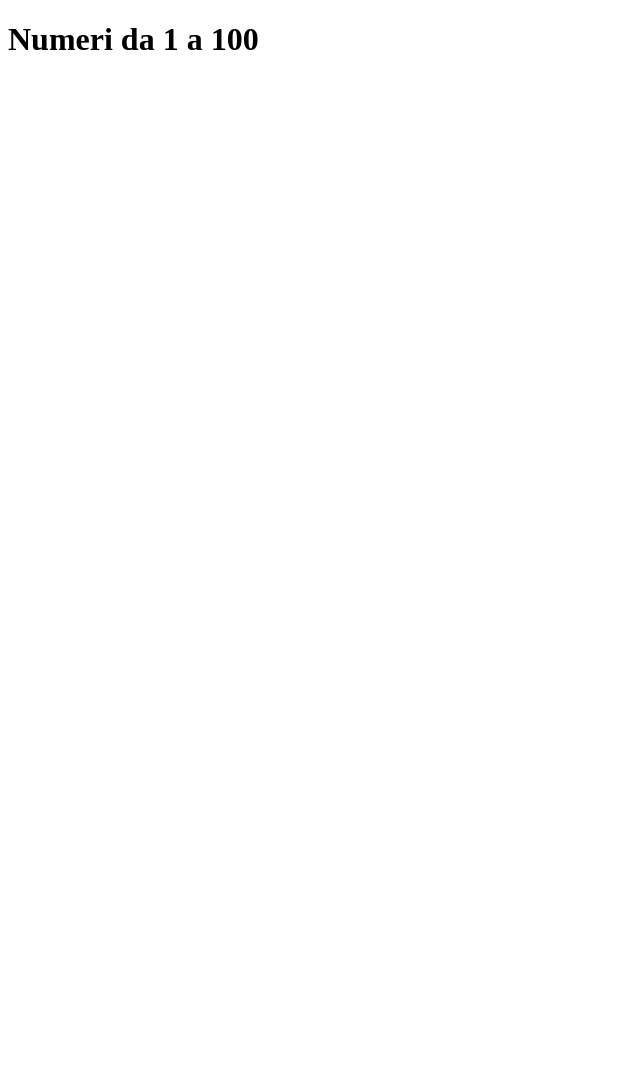
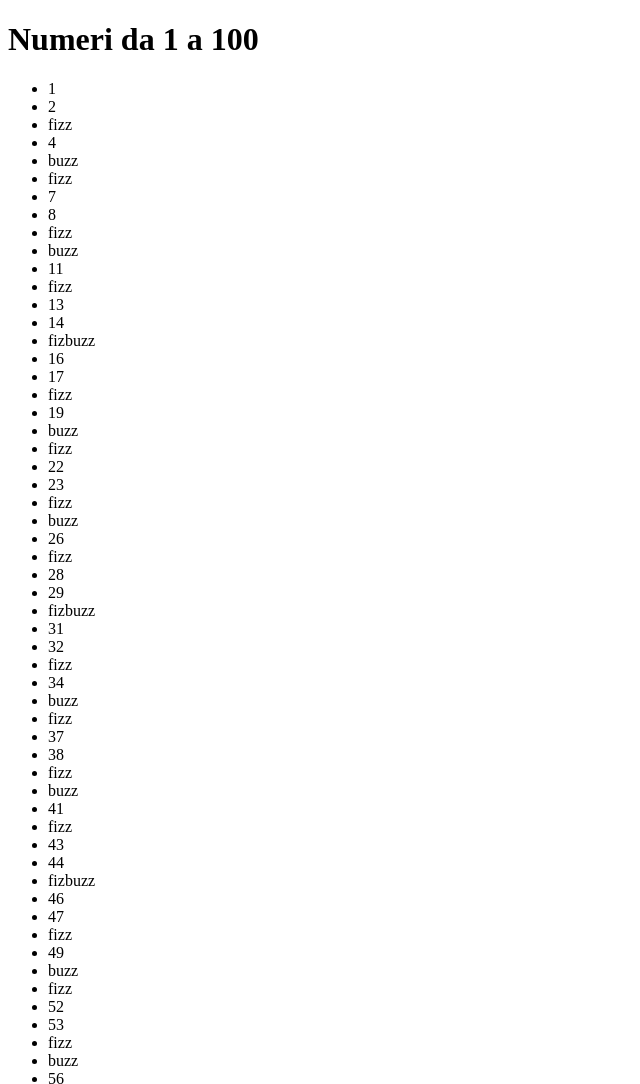
Before and after one commit to lucreziascaffidi/js-fizzbuzz, a plain HTML site: page index.html in a window 1280 px wide. Shown: the top 1084 px of the page, without its empty margins (0-640 px from the left). Before the commit the page ends 800 px from the top, so only its background shows below. Drawn offline with Linux system fonts and the light colour scheme.

Commit message:
feat: added numbers in pg

```diff
--- a/index.html
+++ b/index.html
@@ -9,6 +9,7 @@
 
 <body>
     <h1>Numeri da 1 a 100</h1>
+    <ul id="list-items"></ul>
 
     <script src="js/main.js"></script>
 </body>
--- a/js/main.js
+++ b/js/main.js
@@ -1,9 +1,42 @@
 console.log('sono collegato')
 
 
-for (var i = 1; i < 101; i++) {
-    if (i % 15 == 0) console.log("FizzBuzz");
-    else if (i % 3 == 0) console.log("Fizz");
-    else if (i % 5 == 0) console.log("Buzz");
+
+//VERSIONE CORTA IN CONSOLE
+for (let i = 1; i <= 100; i++) {
+    if (i % 15 === 0) console.log("FizzBuzz");
+    else if (i % 3 === 0) console.log("Fizz");
+    else if (i % 5 === 0) console.log("Buzz");
     else console.log(i);
 }
+
+const ulElement = document.getElementById('list-items');
+console.log = (ulElement);
+
+//VERSIONE PER STAMPARE IN PAGINA
+
+let result = '';
+for (let index = 1; index <= 100; index++) {
+    //if (index % 3 === 0 && index % 5 === 0)
+    if (index % 15 === 0) {
+        //console.log(index, 'fizzbuzz')
+        result = 'fizbuzz';
+    } else if (index % 3 === 0) {
+        //console.log(index, 'fizz')
+        result = 'fizz';
+    } else if (index % 5 === 0) {
+        //console.log(index, 'buzz')
+        result = 'buzz';
+    } else {
+        //console.log(index)
+        result = index;
+    }
+
+    // console.log(`sto stampando ${result}`);
+
+    const liElement = document.createElement('li');
+
+    liElement.append(result);
+    ulElement.append(liElement);
+
+}
```
